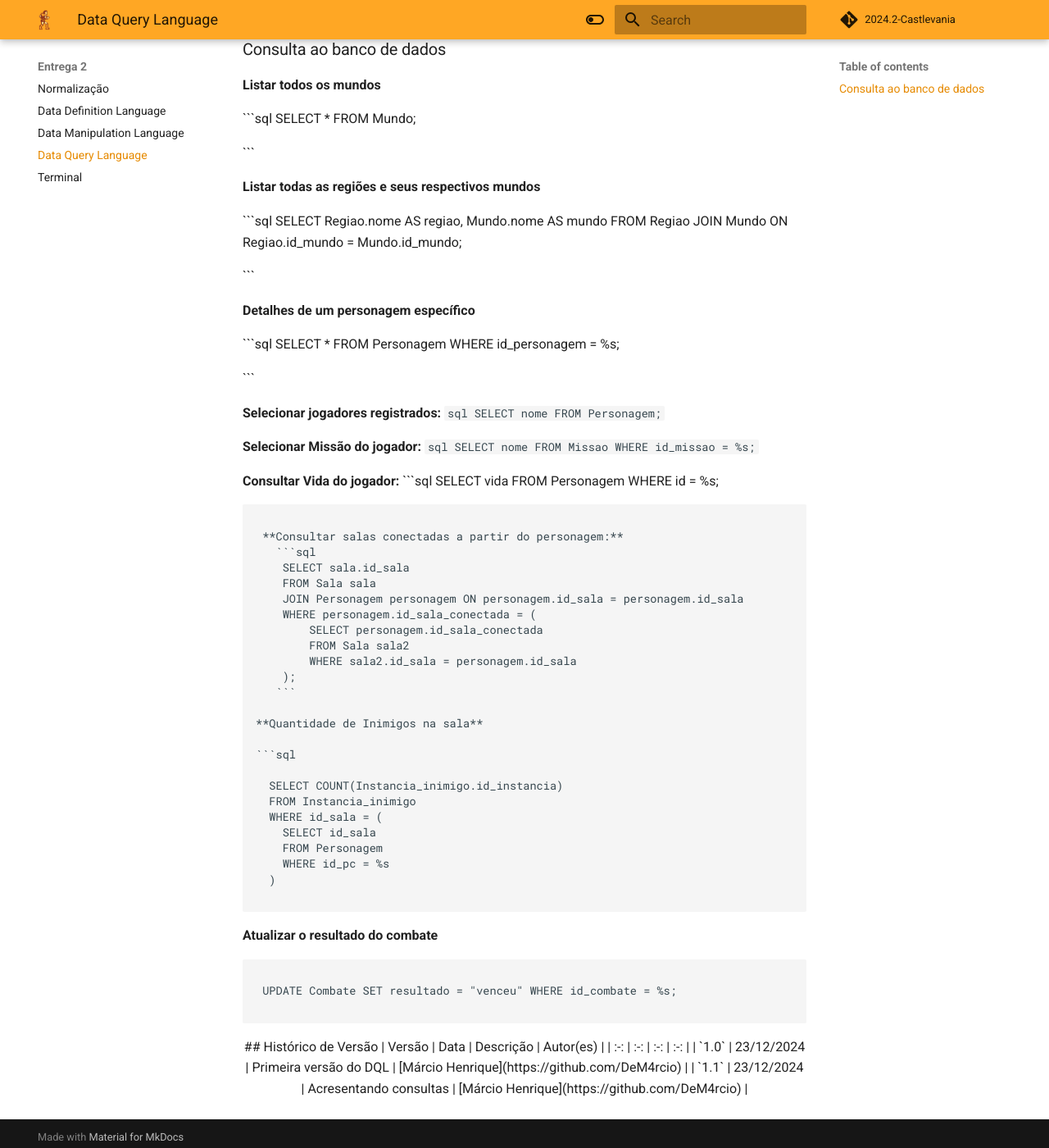
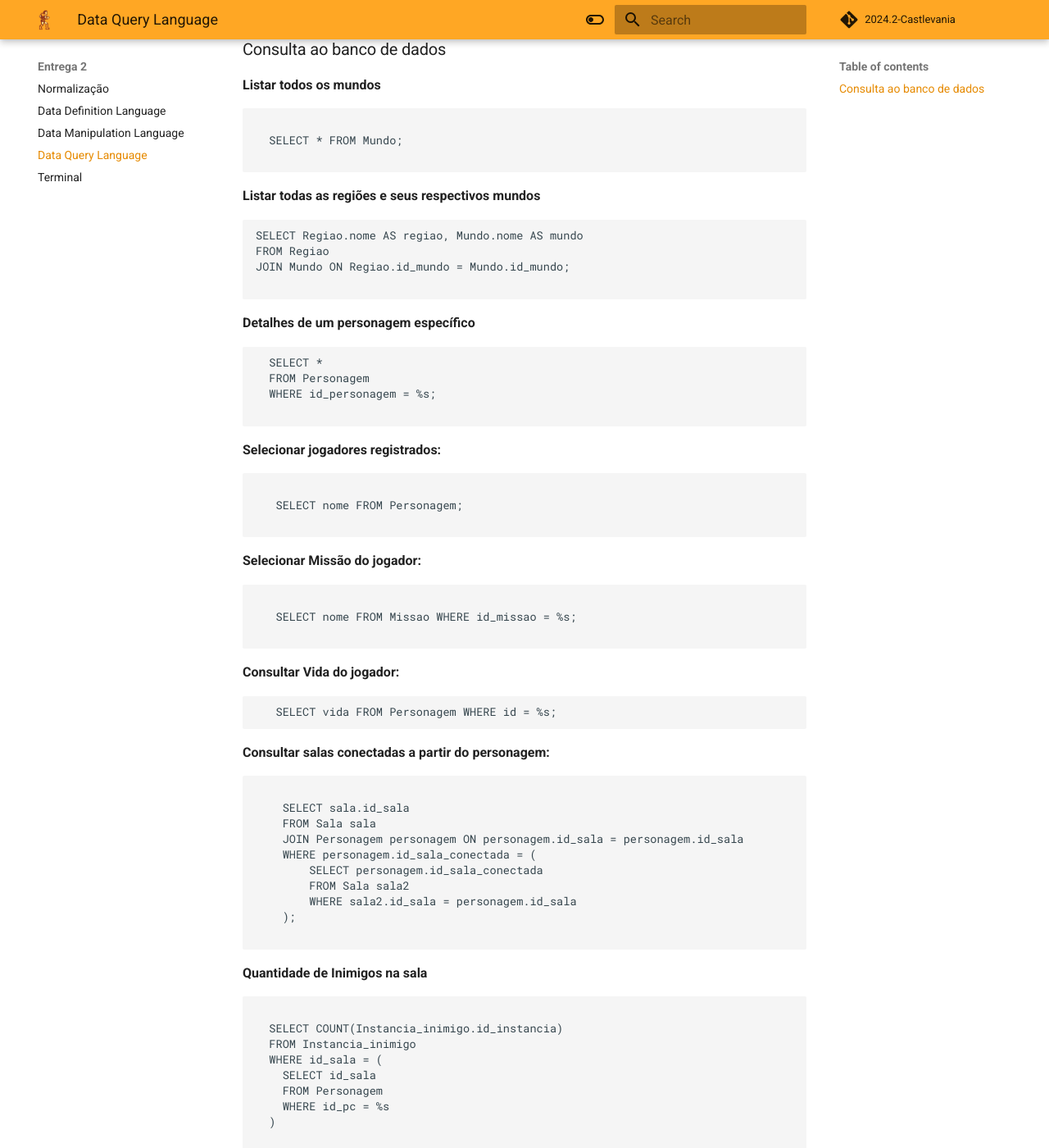
Before and after one commit to SBD1/2024.2-Castlevania, an MkDocs documentation site: the page built from docs/modulo2/dql.md, in a window 1280 px wide and 1400 px high, scrolled down 343 px. Shown: the whole window at 82% size. Built offline with MkDocs 1.6.1 and Material for MkDocs 9.7.7, drawn with Linux system fonts in a browser that asks for light colours; comment, search, counter and statistics services are not loaded.

Commit message:
correções

````diff
--- a/docs/modulo2/dql.md
+++ b/docs/modulo2/dql.md
@@ -6,47 +6,53 @@ DQL é a sigla para Data Query Language. É uma linguagem de consulta de dados q
 
  **Listar todos os mundos**
 
- ```sql
-SELECT * FROM Mundo;
+```sql
 
- ```
+  SELECT * FROM Mundo;
+
+```
 
   **Listar todas as regiões e seus respectivos mundos**
 
- ```sql
+```sql
 SELECT Regiao.nome AS regiao, Mundo.nome AS mundo
 FROM Regiao
 JOIN Mundo ON Regiao.id_mundo = Mundo.id_mundo;
 
- ```
+```
 
  **Detalhes de um personagem específico**
 
- ```sql
+```sql
   SELECT *
   FROM Personagem
   WHERE id_personagem = %s;
 
- ```
+```
 
 
  **Selecionar jogadores registrados:**
-   ```sql
+```sql
+
    SELECT nome FROM Personagem;
-   ```
+
+```
 
  **Selecionar Missão do jogador:**
-   ```sql
+```sql
+
    SELECT nome FROM Missao WHERE id_missao = %s;
-   ```
+
+```
 
  **Consultar Vida do jogador:**
- ```sql
+```sql
    SELECT vida FROM Personagem WHERE id = %s;
 ```
 
  **Consultar salas conectadas a partir do personagem:**
-   ```sql
+```sql
+
     SELECT sala.id_sala
     FROM Sala sala
     JOIN Personagem personagem ON personagem.id_sala = personagem.id_sala
@@ -55,7 +61,8 @@ JOIN Mundo ON Regiao.id_mundo = Mundo.id_mundo;
         FROM Sala sala2
         WHERE sala2.id_sala = personagem.id_sala
     );
-   ```
+
+```
 
 **Quantidade de Inimigos na sala**
 
````
